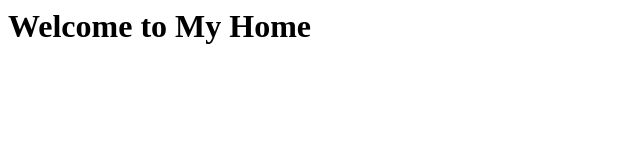
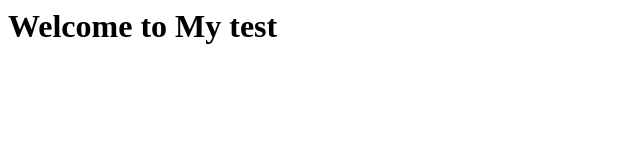
Before and after one commit to jigarsoni17/terraform-ec2-demo, a plain HTML site: page index.html in a window 1280 px wide. Shown: the full height of the page, 0-640 px from the left. Drawn offline with Linux system fonts and the light colour scheme.

Commit message:
update index

```diff
--- a/index.html
+++ b/index.html
@@ -1 +1 @@
-<h1>Welcome to My Home<h1/>
+<h1>Welcome to My test<h1/>
```
